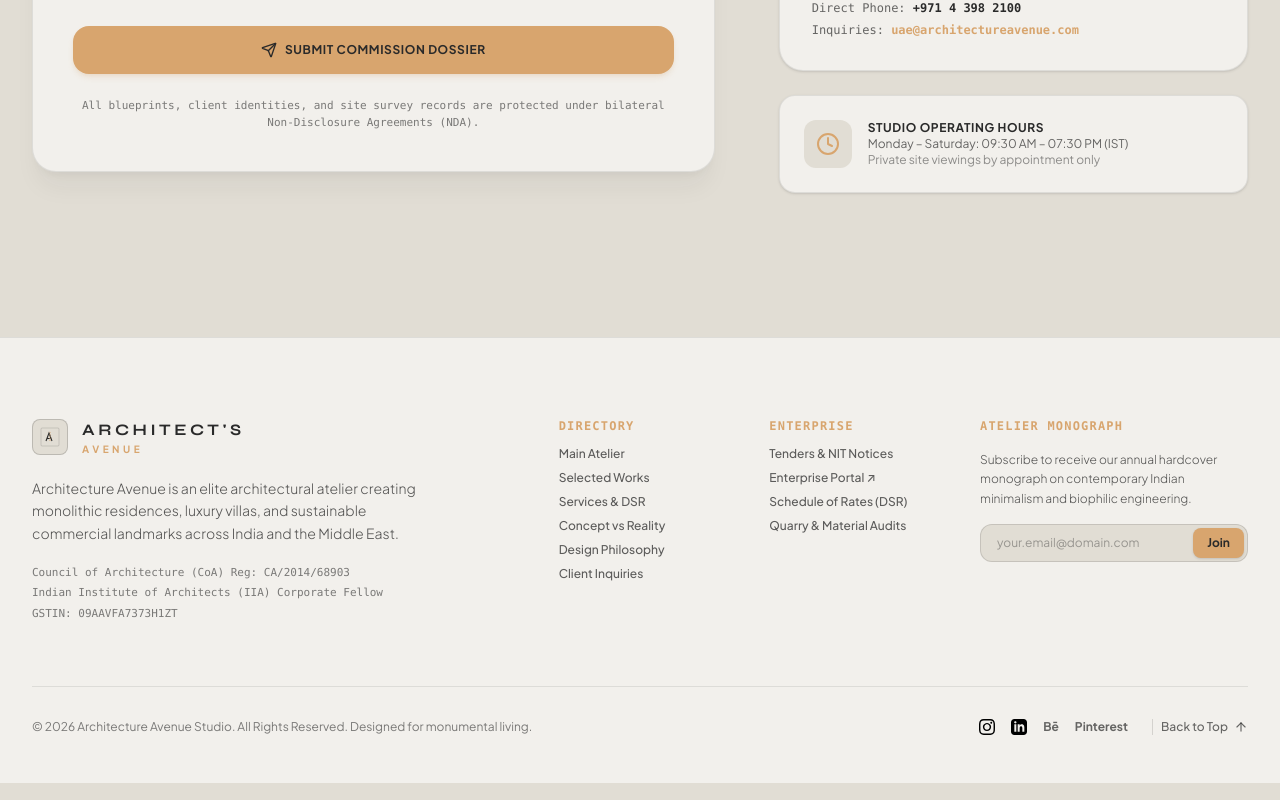
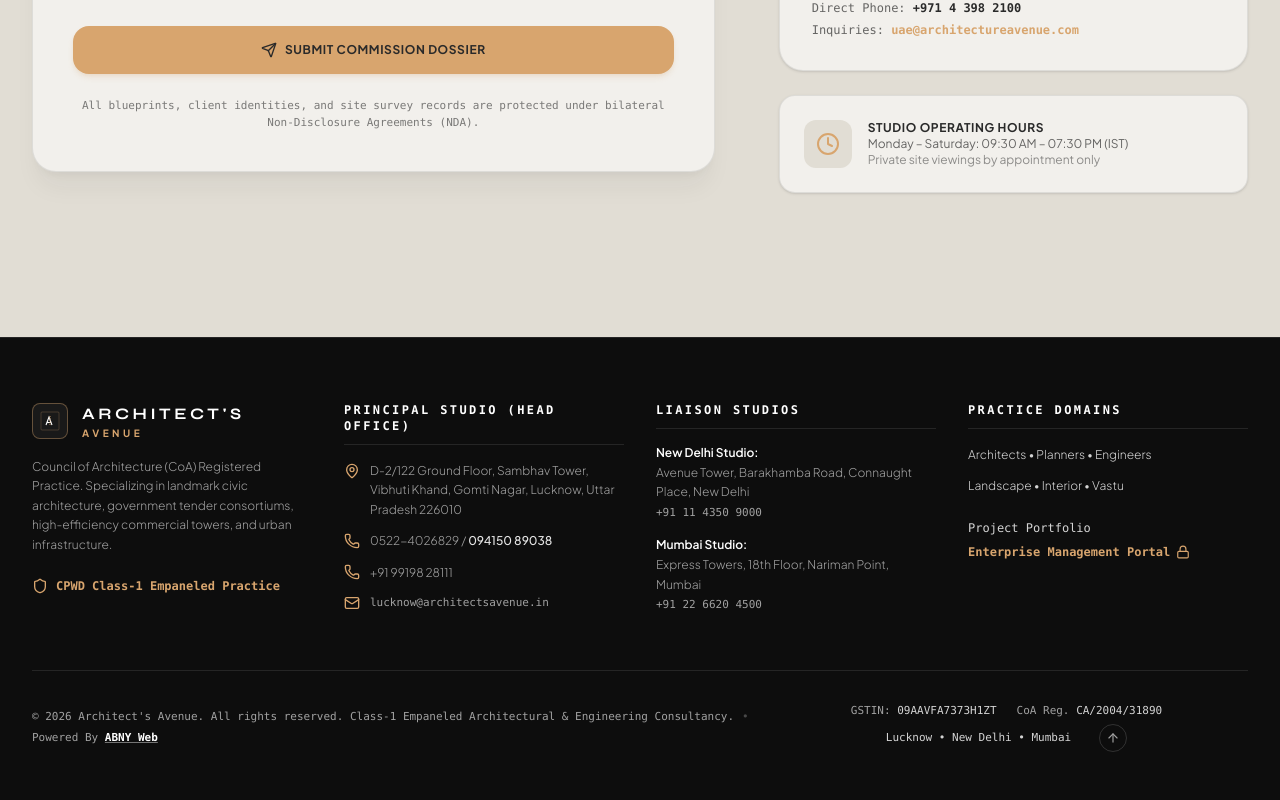
Before and after one commit to abnyweb2-hash/Architecture-Avenue, a React (Vite) app: page / in a window 1280 px wide. Shown: the part 8420-9220 px from the top of the page. Built offline with nearby package versions, Linux system fonts and the light colour scheme.

Commit message:
style: update footer content and structure to match reference layout

```diff
--- a/src/components/Footer.jsx
+++ b/src/components/Footer.jsx
@@ -1,34 +1,25 @@
-import React, { useState } from 'react';
-import { ArrowUp, ArrowUpRight, Check } from 'lucide-react';
+import React from 'react';
+import { MapPin, Phone, Mail, Shield, Lock, ArrowUp } from 'lucide-react';
 
 export default function Footer({ onOpenTenders, onOpenConsultation }) {
-  const [newsletterEmail, setNewsletterEmail] = useState('');
-  const [subscribed, setSubscribed] = useState(false);
-
-  const handleSubscribe = (e) => {
-    e.preventDefault();
-    if (newsletterEmail) {
-      setSubscribed(true);
-      setNewsletterEmail('');
-      setTimeout(() => setSubscribed(false), 4000);
-    }
-  };
-
   const scrollToTop = () => {
     window.scrollTo({ top: 0, behavior: 'smooth' });
   };
 
   return (
-    <footer className="relative bg-[#F2F0EC] text-[#2A2A2A] border-t border-[#2A2A2A]/10 pt-20 pb-12 overflow-hidden">
+    <footer className="relative bg-[#0D0D0D] text-white border-t border-white/10 pt-16 pb-12 overflow-hidden">
       <div className="max-w-7xl mx-auto px-4 sm:px-6 lg:px-8">
-        <div className="grid grid-cols-1 md:grid-cols-2 lg:grid-cols-12 gap-12 pb-16 border-b border-[#2A2A2A]/10">
-          {/* Col 1: Brand & Atelier Vision (5 cols) */}
-          <div className="lg:col-span-5 space-y-5">
-            <div className="flex items-center space-x-3.5">
-              <div className="w-9 h-9 border border-[#2A2A2A]/20 rounded-lg flex items-center justify-center bg-[#E1DDD4]">
+        {/* Main 4-Column Grid */}
+        <div className="grid grid-cols-1 md:grid-cols-2 lg:grid-cols-4 gap-10 lg:gap-8 pb-14 border-b border-white/10">
+
+          {/* Column 1: Brand & CoA Credentials */}
+          <div className="space-y-4">
+            <a href="#home" className="flex items-center space-x-3.5 group cursor-pointer">
+              {/* Monogram Box [A|A] */}
+              <div className="w-9 h-9 border border-[#D8A56E]/40 rounded-lg flex items-center justify-center bg-white/5 group-hover:border-[#D8A56E] transition-all duration-300">
                 <svg
                   viewBox="0 0 40 40"
-                  className="w-5 h-5 text-[#2A2A2A]"
+                  className="w-5 h-5 text-white group-hover:text-[#D8A56E] transition-colors"
                   fill="none"
                   stroke="currentColor"
                   strokeWidth="2.2"
@@ -36,197 +27,156 @@ export default function Footer({ onOpenTenders, onOpenConsultation }) {
                   <path d="M12 28 L18 12 L24 28" />
                   <path d="M14 23 L22 23" />
                   <line x1="20" y1="10" x2="20" y2="30" stroke="#D8A56E" strokeOpacity="0.8" strokeDasharray="2 2" />
-                  <rect x="2" y="2" width="36" height="36" rx="2" stroke="currentColor" strokeWidth="1.2" strokeOpacity="0.25" />
+                  <rect x="2" y="2" width="36" height="36" rx="2" stroke="#D8A56E" strokeWidth="1.2" strokeOpacity="0.4" />
                 </svg>
               </div>
 
               <div className="flex flex-col text-left">
-                <span className="font-monumental tracking-[0.22em] text-[#2A2A2A] text-base font-bold uppercase">
+                <span className="font-monumental tracking-[0.22em] text-white text-sm sm:text-base font-bold uppercase">
                   ARCHITECT&apos;S
                 </span>
                 <span className="text-[10px] tracking-[0.35em] text-[#D8A56E] font-bold uppercase">
                   AVENUE
                 </span>
               </div>
-            </div>
+            </a>
 
-            <p className="text-[#2A2A2A]/80 text-xs sm:text-sm font-light leading-relaxed max-w-sm">
-              Architecture Avenue is an elite architectural atelier creating monolithic residences, luxury villas, and sustainable commercial landmarks across India and the Middle East.
+            <p className="text-xs text-neutral-400 font-light leading-relaxed">
+              Council of Architecture (CoA) Registered Practice. Specializing in landmark civic architecture, government tender consortiums, high-efficiency commercial towers, and urban infrastructure.
             </p>
 
-            {/* Licensure details */}
-            <div className="text-[11px] font-mono text-[#2A2A2A]/60 space-y-1">
-              <p>Council of Architecture (CoA) Reg: CA/2014/68903</p>
-              <p>Indian Institute of Architects (IIA) Corporate Fellow</p>
-              <p>GSTIN: 09AAVFA7373H1ZT</p>
+            <div className="pt-2 flex items-center space-x-2 text-xs font-mono text-[#D8A56E] font-semibold">
+              <Shield className="w-4 h-4 text-[#D8A56E] flex-shrink-0" />
+              <span>CPWD Class-1 Empaneled Practice</span>
             </div>
           </div>
 
-          {/* Col 2: Directory Links (2 cols) */}
-          <div className="lg:col-span-2 space-y-3">
-            <h4 className="text-xs font-mono uppercase tracking-widest text-[#D8A56E] font-bold">
-              Directory
+          {/* Column 2: Principal Studio (Head Office) */}
+          <div className="space-y-4">
+            <h4 className="text-xs font-mono uppercase tracking-[0.2em] text-white font-bold pb-2.5 border-b border-white/10">
+              PRINCIPAL STUDIO (HEAD OFFICE)
             </h4>
-            <ul className="space-y-2 text-xs text-[#2A2A2A]/75 font-medium">
-              <li>
-                <a href="#home" className="hover:text-[#BD8750] transition-colors">
-                  Main Atelier
+
+            <div className="space-y-3 text-xs text-neutral-400 font-light leading-relaxed">
+              <div className="flex items-start space-x-2.5">
+                <MapPin className="w-4 h-4 text-[#D8A56E] mt-0.5 flex-shrink-0" />
+                <span>
+                  D-2/122 Ground Floor, Sambhav Tower, Vibhuti Khand, Gomti Nagar, Lucknow, Uttar Pradesh 226010
+                </span>
+              </div>
+
+              <div className="flex items-center space-x-2.5">
+                <Phone className="w-4 h-4 text-[#D8A56E] flex-shrink-0" />
+                <span>
+                  <a href="tel:05224026829" className="hover:text-white transition-colors">0522-4026829</a>
+                  {' / '}
+                  <a href="tel:09415089038" className="hover:text-white transition-colors font-medium text-neutral-200">094150 89038</a>
+                </span>
+              </div>
+
+              <div className="flex items-center space-x-2.5">
+                <Phone className="w-4 h-4 text-[#D8A56E] flex-shrink-0" />
+                <a href="tel:+919919828111" className="hover:text-white transition-colors">
+                  +91 99198 28111
                 </a>
-              </li>
-              <li>
-                <a href="#portfolio" className="hover:text-[#BD8750] transition-colors">
-                  Selected Works
+              </div>
+
+              <div className="flex items-center space-x-2.5">
+                <Mail className="w-4 h-4 text-[#D8A56E] flex-shrink-0" />
+                <a href="mailto:lucknow@architectsavenue.in" className="hover:text-[#D8A56E] transition-colors font-mono text-[11px]">
+                  lucknow@architectsavenue.in
                 </a>
-              </li>
-              <li>
-                <a href="#services" className="hover:text-[#BD8750] transition-colors">
-                  Services &amp; DSR
-                </a>
-              </li>
-              <li>
-                <a href="#comparison" className="hover:text-[#BD8750] transition-colors">
-                  Concept vs Reality
-                </a>
-              </li>
-              <li>
-                <a href="#philosophy" className="hover:text-[#BD8750] transition-colors">
-                  Design Philosophy
-                </a>
-              </li>
-              <li>
-                <a href="#contact" className="hover:text-[#BD8750] transition-colors">
-                  Client Inquiries
-                </a>
-              </li>
-            </ul>
+              </div>
+            </div>
           </div>
 
-          {/* Col 3: Institutional & Tenders (2 cols) */}
-          <div className="lg:col-span-2 space-y-3">
-            <h4 className="text-xs font-mono uppercase tracking-widest text-[#D8A56E] font-bold">
-              Enterprise
+          {/* Column 3: Liaison Studios */}
+          <div className="space-y-4">
+            <h4 className="text-xs font-mono uppercase tracking-[0.2em] text-white font-bold pb-2.5 border-b border-white/10">
+              LIAISON STUDIOS
             </h4>
-            <ul className="space-y-2 text-xs text-[#2A2A2A]/75 font-medium">
-              <li>
-                <button onClick={onOpenTenders} className="hover:text-[#BD8750] transition-colors text-left">
-                  Tenders &amp; NIT Notices
-                </button>
-              </li>
-              <li>
-                <button onClick={onOpenConsultation} className="hover:text-[#BD8750] transition-colors text-left">
-                  Enterprise Portal ↗
-                </button>
-              </li>
-              <li>
-                <a href="#services" className="hover:text-[#BD8750] transition-colors">
-                  Schedule of Rates (DSR)
+
+            <div className="space-y-4 text-xs font-light leading-relaxed">
+              <div>
+                <p className="text-white font-semibold text-xs mb-0.5">New Delhi Studio:</p>
+                <p className="text-neutral-400">Avenue Tower, Barakhamba Road, Connaught Place, New Delhi</p>
+                <a href="tel:+911143509000" className="text-neutral-400 hover:text-white font-mono text-[11px] transition-colors block mt-0.5">
+                  +91 11 4350 9000
                 </a>
-              </li>
-              <li>
-                <a href="#contact" className="hover:text-[#BD8750] transition-colors">
-                  Quarry &amp; Material Audits
+              </div>
+
+              <div>
+                <p className="text-white font-semibold text-xs mb-0.5">Mumbai Studio:</p>
+                <p className="text-neutral-400">Express Towers, 18th Floor, Nariman Point, Mumbai</p>
+                <a href="tel:+912266204500" className="text-neutral-400 hover:text-white font-mono text-[11px] transition-colors block mt-0.5">
+                  +91 22 6620 4500
                 </a>
-              </li>
-            </ul>
+              </div>
+            </div>
           </div>
 
-          {/* Col 4: Newsletter & Monograph (3 cols) */}
-          <div className="lg:col-span-3 space-y-4">
-            <h4 className="text-xs font-mono uppercase tracking-widest text-[#D8A56E] font-bold">
-              Atelier Monograph
+          {/* Column 4: Practice Domains */}
+          <div className="space-y-4">
+            <h4 className="text-xs font-mono uppercase tracking-[0.2em] text-white font-bold pb-2.5 border-b border-white/10">
+              PRACTICE DOMAINS
             </h4>
-            <p className="text-xs text-[#2A2A2A]/80 font-light leading-relaxed">
-              Subscribe to receive our annual hardcover monograph on contemporary Indian minimalism and biophilic engineering.
-            </p>
 
-            <form onSubmit={handleSubscribe} className="relative">
-              <input
-                type="email"
-                required
-                value={newsletterEmail}
-                onChange={(e) => setNewsletterEmail(e.target.value)}
-                placeholder="your.email@domain.com"
-                className="w-full px-4 py-2.5 rounded-xl bg-[#E1DDD4] border border-[#2A2A2A]/15 text-xs text-[#2A2A2A] placeholder:text-[#2A2A2A]/40 focus:outline-none focus:border-[#D8A56E]"
-              />
-              <button
-                type="submit"
-                className="absolute right-1 top-1 bottom-1 px-3.5 rounded-lg bg-[#D8A56E] hover:bg-[#BD8750] text-[#2A2A2A] text-xs font-bold transition-colors shadow-sm"
-              >
-                Join
-              </button>
-            </form>
-            {subscribed && (
-              <span className="text-[11px] text-emerald-700 flex items-center space-x-1 font-semibold">
-                <Check className="w-3.5 h-3.5" />
-                <span>Subscribed to Monograph Edition.</span>
-              </span>
-            )}
+            <div className="space-y-3 text-xs text-neutral-400 font-light leading-relaxed">
+              <p className="text-neutral-300">Architects &bull; Planners &bull; Engineers</p>
+              <p className="text-neutral-300">Landscape &bull; Interior &bull; Vastu</p>
+
+              <div className="pt-3 space-y-2 font-mono text-xs">
+                <div>
+                  <a
+                    href="#portfolio"
+                    className="text-neutral-300 hover:text-[#D8A56E] transition-colors block"
+                  >
+                    Project Portfolio
+                  </a>
+                </div>
+
+                <div>
+                  <button
+                    onClick={onOpenTenders}
+                    className="text-[#D8A56E] hover:text-[#BD8750] transition-colors flex items-center space-x-1.5 font-semibold"
+                  >
+                    <span>Enterprise Management Portal</span>
+                    <Lock className="w-3.5 h-3.5 text-[#D8A56E]" />
+                  </button>
+                </div>
+              </div>
+            </div>
           </div>
+
         </div>
 
-        {/* Bottom Sub-bar */}
-        <div className="pt-8 flex flex-col md:flex-row items-center justify-between text-xs text-[#2A2A2A]/60 gap-4">
-          <div>
-            &copy; {new Date().getFullYear()} Architecture Avenue Studio. All Rights Reserved. Designed for monumental living.
+        {/* Bottom Bar: Copyright, Powered By & Statutory Metadata */}
+        <div className="pt-8 flex flex-col xl:flex-row items-center justify-between text-[11px] font-mono text-neutral-400 gap-4">
+          <div className="flex flex-wrap items-center justify-center xl:justify-start gap-x-2 gap-y-1 text-center xl:text-left">
+            <span>&copy; {new Date().getFullYear()} Architect&apos;s Avenue. All rights reserved. Class-1 Empaneled Architectural &amp; Engineering Consultancy.</span>
+            <span className="opacity-40">&bull;</span>
+            <span>
+              Powered By{' '}
+              <a
+                href="https://abnyweb.com"
+                target="_blank"
+                rel="noopener noreferrer"
+                className="text-white font-semibold underline decoration-neutral-500 hover:text-[#D8A56E] transition-colors"
+              >
+                ABNY Web
+              </a>
+            </span>
           </div>
 
-          {/* Social Links & Back to Top */}
-          <div className="flex items-center space-x-4">
-            {/* Instagram SVG */}
-            <a
-              href="https://www.instagram.com"
-              target="_blank"
-              rel="noopener noreferrer"
-              className="text-[#2A2A2A]/70 hover:text-[#BD8750] transition-colors"
-              aria-label="Instagram"
-            >
-              <svg className="w-4 h-4 fill-currentColor" viewBox="0 0 24 24">
-                <path d="M12 2.163c3.204 0 3.584.012 4.85.07 3.252.148 4.771 1.691 4.919 4.919.058 1.265.069 1.645.069 4.849 0 3.205-.012 3.584-.069 4.849-.149 3.225-1.664 4.771-4.919 4.919-1.266.058-1.644.07-4.85.07-3.204 0-3.584-.012-4.849-.07-3.26-.149-4.771-1.699-4.919-4.92-.058-1.265-.07-1.644-.07-4.849 0-3.204.013-3.583.07-4.849.149-3.227 1.664-4.771 4.919-4.919 1.266-.057 1.645-.069 4.849-.069zm0-2.163c-3.259 0-3.667.014-4.947.072-4.358.2-6.78 2.618-6.98 6.98-.059 1.281-.073 1.689-.073 4.948 0 3.259.014 3.668.072 4.948.2 4.358 2.618 6.78 6.98 6.98 1.281.058 1.689.072 4.948.072 3.259 0 3.668-.014 4.948-.072 4.354-.2 6.782-2.618 6.979-6.98.059-1.28.073-1.689.073-4.948 0-3.259-.014-3.667-.072-4.947-.196-4.354-2.617-6.78-6.979-6.98-1.281-.059-1.69-.073-4.949-.073zm0 5.838c-3.403 0-6.162 2.759-6.162 6.162s2.759 6.163 6.162 6.163 6.162-2.759 6.162-6.163c0-3.403-2.759-6.162-6.162-6.162zm0 10.162c-2.209 0-4-1.79-4-4 0-2.209 1.791-4 4-4s4 1.791 4 4c0 2.21-1.791 4-4 4zm6.406-11.845c-.796 0-1.441.645-1.441 1.44s.645 1.44 1.441 1.44c.795 0 1.439-.645 1.439-1.44s-.644-1.44-1.439-1.44z" />
-              </svg>
-            </a>
-
-            {/* LinkedIn SVG */}
-            <a
-              href="https://www.linkedin.com"
-              target="_blank"
-              rel="noopener noreferrer"
-              className="text-[#2A2A2A]/70 hover:text-[#BD8750] transition-colors"
-              aria-label="LinkedIn"
-            >
-              <svg className="w-4 h-4 fill-currentColor" viewBox="0 0 24 24">
-                <path d="M19 0h-14c-2.761 0-5 2.239-5 5v14c0 2.761 2.239 5 5 5h14c2.762 0 5-2.239 5-5v-14c0-2.761-2.238-5-5-5zm-11 19h-3v-11h3v11zm-1.5-12.268c-.966 0-1.75-.79-1.75-1.764s.784-1.764 1.75-1.764 1.75.79 1.75 1.764-.783 1.764-1.75 1.764zm13.5 12.268h-3v-5.604c0-3.368-4-3.113-4 0v5.604h-3v-11h3v1.765c1.396-2.586 7-2.777 7 2.476v6.759z" />
-              </svg>
-            </a>
-
-            {/* Behance */}
-            <a
-              href="https://www.behance.net"
-              target="_blank"
-              rel="noopener noreferrer"
-              className="text-[#2A2A2A]/70 hover:text-[#BD8750] transition-colors text-xs font-bold"
-              aria-label="Behance"
-            >
-              Bē
-            </a>
-
-            {/* Pinterest */}
-            <a
-              href="https://pinterest.com"
-              target="_blank"
-              rel="noopener noreferrer"
-              className="text-[#2A2A2A]/70 hover:text-[#BD8750] transition-colors text-xs font-bold"
-              aria-label="Pinterest"
-            >
-              Pinterest
-            </a>
-
-            <span className="w-px h-4 bg-[#2A2A2A]/15 mx-2" />
-
+          <div className="flex flex-wrap items-center justify-center gap-x-5 gap-y-1">
+            <span>GSTIN: <span className="text-neutral-300 font-medium">09AAVFA7373H1ZT</span></span>
+            <span>CoA Reg. <span className="text-neutral-300 font-medium">CA/2004/31890</span></span>
+            <span className="text-neutral-300">Lucknow &bull; New Delhi &bull; Mumbai</span>
             <button
               onClick={scrollToTop}
-              className="flex items-center space-x-1.5 text-[#2A2A2A]/70 hover:text-[#BD8750] transition-colors font-medium"
+              className="ml-2 p-1.5 rounded-full border border-white/15 hover:border-[#D8A56E] text-neutral-400 hover:text-white transition-all"
+              title="Back to Top"
             >
-              <span>Back to Top</span>
               <ArrowUp className="w-3.5 h-3.5" />
             </button>
           </div>
```
